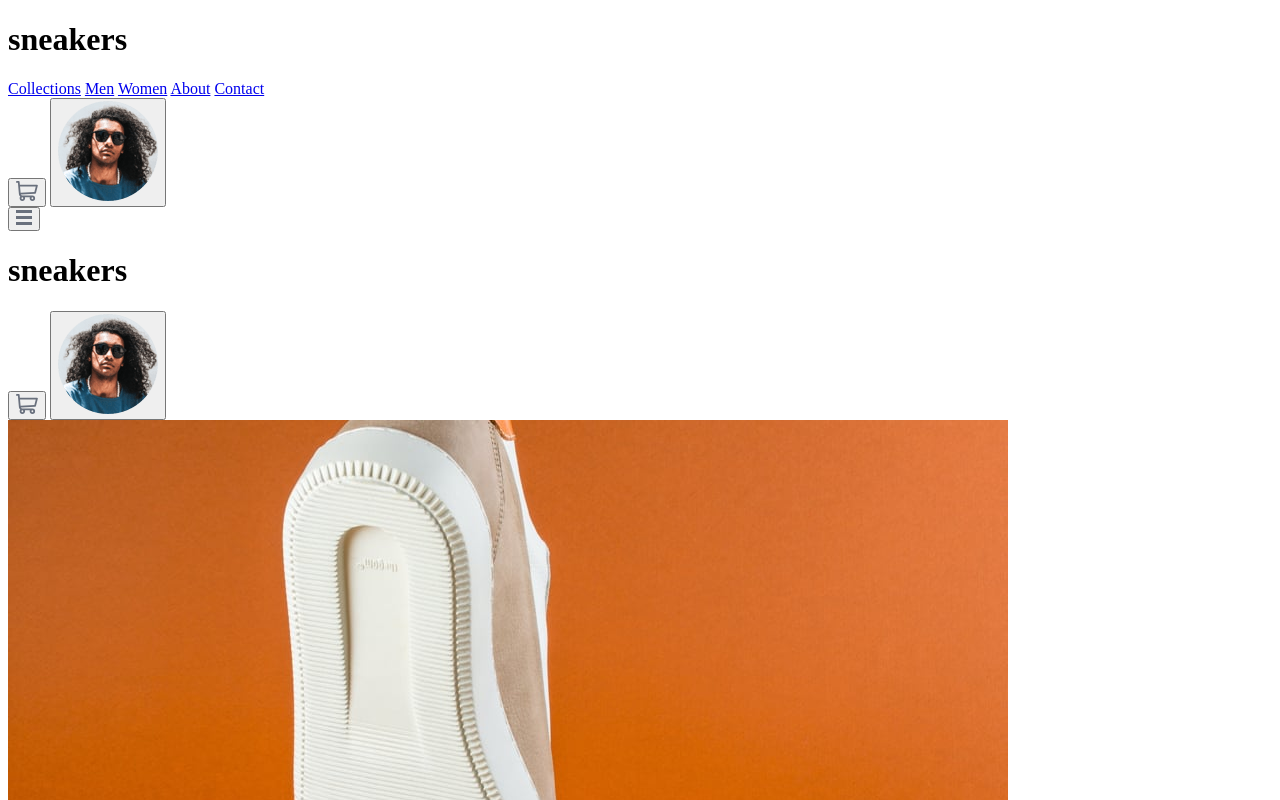
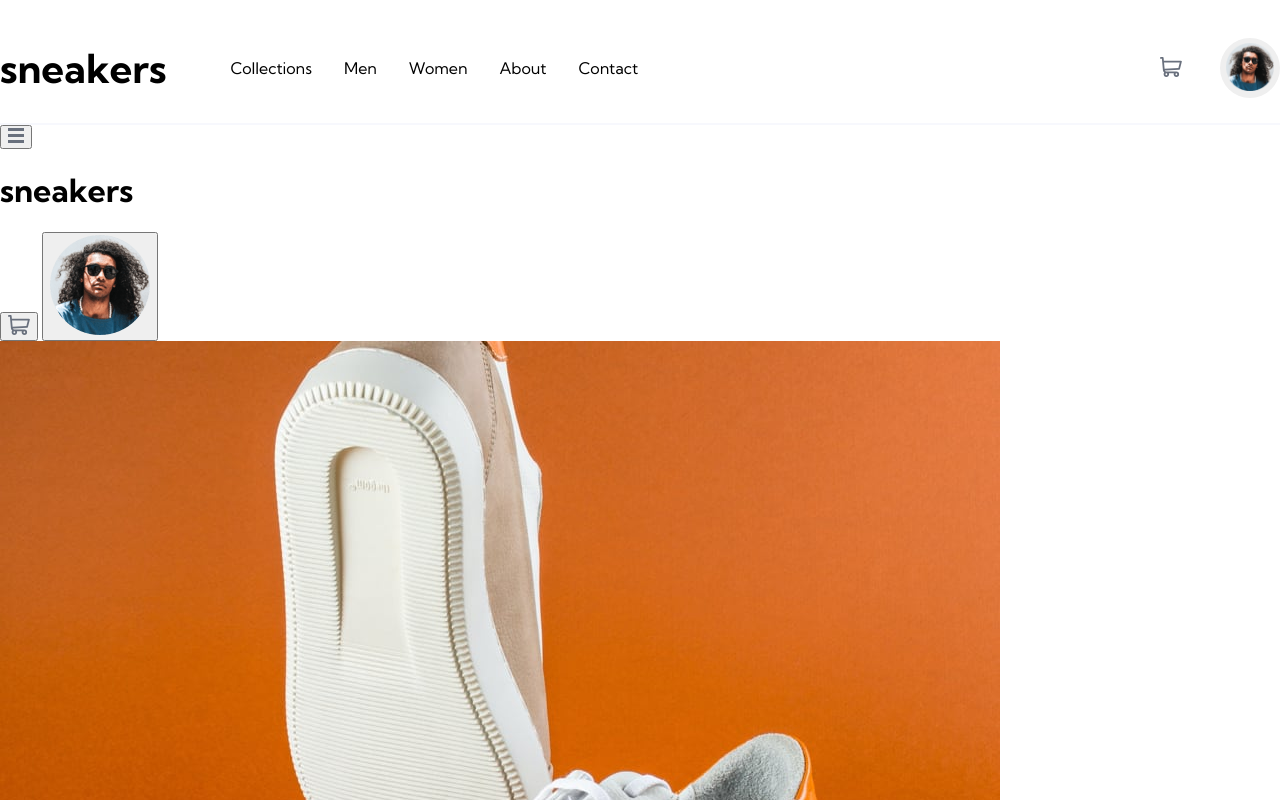
Before and after one commit to Ruchdane/fem-ecommerce-product-page-main, a SvelteKit app: page / in a window 1280 px wide. Shown: the top 800 px of the page. Built offline with nearby package versions, Linux system fonts and the light colour scheme.

Commit message:
style desktop-header

```diff
--- a/src/components/header.svelte
+++ b/src/components/header.svelte
@@ -7,8 +7,8 @@
 </script>
 
 <header class="header">
-    <div class="header-link">
-        <h1 class="logo">sneakers</h1>
+    <div class="header__links">
+        <h1 class="header__logo">sneakers</h1>
         <nav class="navlinks">
             <a href="#links" class="navlinks__element">Collections</a>
             <a href="#links" class="navlinks__element">Men</a>
@@ -18,14 +18,79 @@
         </nav>
     </div>
     <div class="header__action">
-        <button class="cart" on:click={() => show_cart = !show_cart}>
+        <button class="header__cart" on:click={() => show_cart = !show_cart}>
             <img src={cart} alt="cart" />
         </button>
         {#if show_cart}
         <Cart />
         {/if}
-        <button class="profile">
+        <button class="header__profile">
             <img src={avatar} alt="RA" />
         </button>
     </div>
 </header>
+
+<style lang="scss">
+    .header {
+        display: flex;
+        justify-content: space-between;
+        padding-bottom: 25px;
+        border-bottom: 2px solid var(--light-grayish);
+        &__links{
+            display: flex;
+            align-items: center;
+            gap: 4em;
+        }
+        &__action{
+            display: flex;
+            gap: 2em;
+            align-items: center;
+        }
+
+        &__logo{
+            cursor: pointer;
+            margin: 0;
+            font-weight: 700;
+            font-size: 2.5rem;
+        }
+
+        &__cart{
+            cursor: pointer;
+            background-color: transparent;
+            border: none;
+            &:focus{
+                border: 1px solid var(--orange);
+            }
+        }
+
+        &__profile{
+            cursor: pointer;
+            --radius: 60px;
+            width: var(--radius);
+            height: var(--radius);
+            border: none;
+            border-radius: 50%;
+            &:hover{
+                border: 1px solid var(--orange);
+            }
+            & > img {
+                width: 100%;
+                height: auto;
+            }
+        }
+    }
+    .navlinks{
+        display: flex;
+        gap: 2em;
+        &__element{
+            text-decoration: none;
+            color: var(--dark);
+            &:hover{
+                color: var(--dark-grayish-blue);
+                border-bottom: 1px solid var( --orange);
+            }
+        }
+    }
+
+
+</style>
--- a/src/routes/+layout.svelte
+++ b/src/routes/+layout.svelte
@@ -8,3 +8,30 @@
 <HeaderMoblle/>
 <slot/>
 <Footer/>
+
+<style global>
+    @import url('https://fonts.googleapis.com/css2?family=Kumbh+Sans:wght@400;700&family=Montserrat:wght@500&display=swap');
+    :root{
+        --orange: hsl(26, 100%, 55%);
+        --pale-orange: hsl(25, 100%, 94%);
+        --dark-blue: hsl(220, 13%, 13%);
+        --dark-grayish-blue: hsl(219, 9%, 45%);
+        --grayish-blue: hsl(220, 14%, 75%);
+        --light-grayish: hsl(223, 64%, 98%);
+        --White: hsl(0, 0%, 100%);
+        --black: hsl(0, 0%, 0%);
+    }
+    body {
+        font-family: 'Kumbh Sans', sans-serif;
+        color: var(--black);
+        font-weight: 400;
+        font-size: 16px;
+
+        min-height: 100vh;
+        width: 100%;
+        margin-right: auto;
+        margin-left: auto;
+
+        padding: 30px 0;
+    }
+</style>
```
